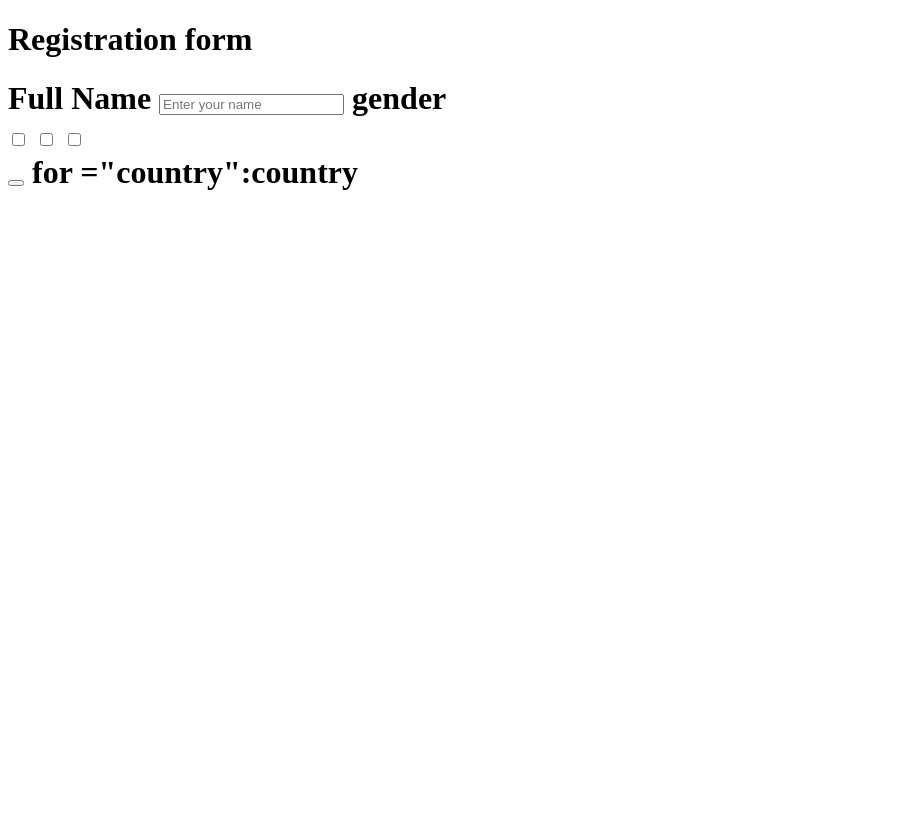
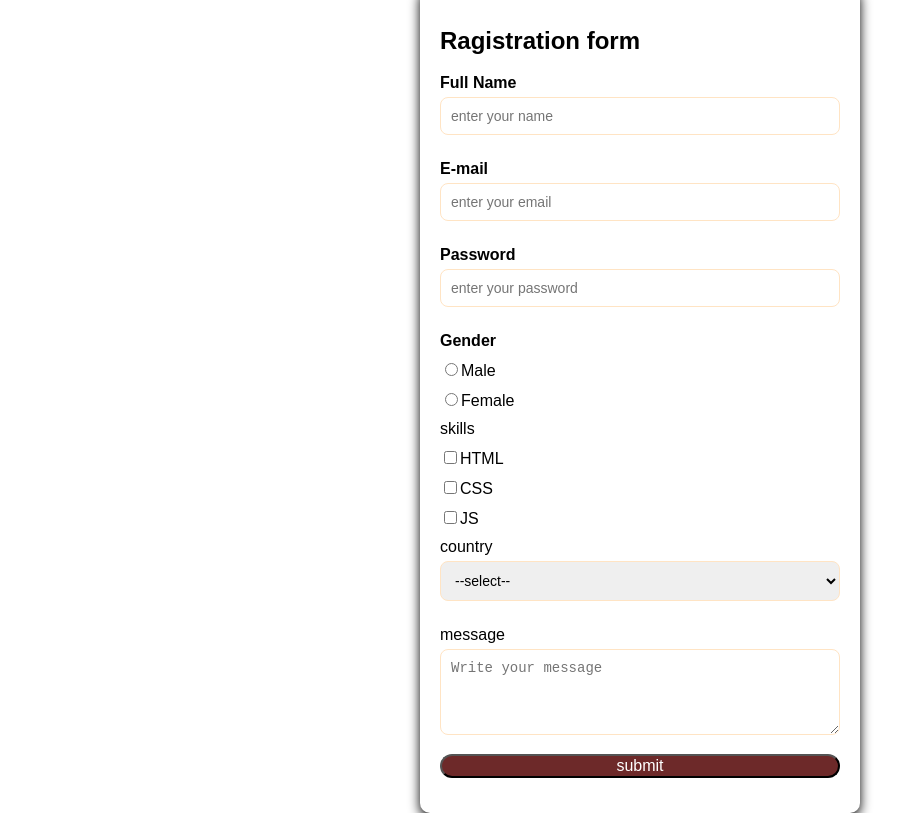
Before and after one commit to ashnaSingh-q/fsd_ashna311-, a plain HTML site: page Form/form.html in a window 1280 px wide. Shown: the whole page, without its empty margins (0-924 px from the left). Drawn offline with Linux system fonts and the light colour scheme.

Commit message:
first commit

```diff
--- a/Form/form.css
+++ b/Form/form.css
@@ -0,0 +1,58 @@
+
+body{
+    font-family: Arial, Helvetica, sans-serif;
+    background:scroll;
+   display: flex;
+   justify-content: center;
+   align-items: center;
+   height: 100vh;
+   margin: 0;
+}
+.form-container{
+    background: #fff;
+    padding: 20px;
+    border-radius: 10px;
+    box-shadow: 0 4px 12px rgba(0,0,0,1);
+    width: 400px;
+
+
+}
+label{
+    display: block;
+    margin: 10px 0 5px;
+    font-weight: bold;
+}
+input[type="text"],input[type="e-mail"],input[type="password"],select,textarea{
+font-size:14px;
+border-radius: 8px;
+box-sizing:border-box;
+border: 1px solid bisque;
+margin-bottom:15px;
+padding: 10px;
+width: 100%;
+}
+.radio-group,.checkbox-group{
+    margin-bottom: 15px;
+}
+.radio-group label,.checkbox-group label{
+    font-weight: normal;
+    margin-right: 15px;
+
+}
+textarea{
+    resize: vertical;
+}
+button:hover{
+    background-color: rgb(131, 125, 144);
+}
+button{
+
+    width: 100%;
+    border-radius: 12px;
+    background: #6d2929;
+    color: #fff;
+    font-size: 16px;
+    cursor:pointer;
+    transition: background-color 0.3s easer;
+
+}
--- a/Form/form.html
+++ b/Form/form.html
@@ -7,19 +7,52 @@
     <link rel="stylesheet" href="form.css">
 </head>
 <body>
-    <div class="form-container">
-        <h1> Registration form <h1>
-            <form>
-                <label for="name">Full Name</label>
-                <input type="text" id="name" name="name" placeholder="Enter your name" required="passwaord" </form>
-                <label>gender</label>
-                <div class="radio group">
+<div class="form-container">
 
-                    <label><input type="checkbox" name="skills" value="html"></label>
-                    <label><input type="checkbox" name="skills" value="css"></label>
-                    <label><input type="checkbox" name="skills" value="css"></label>
-                </div>
-                <button type ="submit"></button>
-    <label> for ="country":country
+<h2>Ragistration form</h2>
+<form>
+
+    <!---name-->
+
+    <label for="name">Full Name</label>
+    <input type="text" id="name" name="name" placeholder="enter your name" required>
+
+    <!--email-->
+     <label for="email">E-mail</label>
+    <input type="text" id="email" name="e-mail" placeholder="enter your email" required>
+
+    <label for="password">Password</label>
+    <input type="password" id="password" name="password" placeholder="enter your password" required>
+    <!--Gender (Radio button)-->
+    <label>Gender</label>
+    <div class="radio-group">
+        <label><input type="radio" name="gender" value="Male" >Male</label>
+        <label><input type="radio" name="gender" value="Male" >Female</label>
+
+ <!--skills-->
+    <label>skills</label>
+    <div class="checkbox-group">
+        <label for=""><input type="checkbox" name="skills" value="HTML" >HTML</label>
+         <label for=""><input type="checkbox" name="skills" value="CSS" >CSS</label>
+          <label for=""><input type="checkbox" name="skills" value="JS" >JS</label>
+<!--COUNTRY-->
+    <label for="country">country</label>
+    <select name="country" id="country">
+        <option value="">--select--</option>
+        <option value="india">india</option>
+        <option value="usa">usa</option>
+    </select>
+    <div>
+        <label for="message">message</label>
+        <textarea name="message" id="message" rows="4" placeholder="Write your message"></textarea>
+    </div>
+
+    <button>submit</button>
+
+    </div>
+    </label>
+</form>
+
+ </div>
 </body>
 </html>
```
Also changed, not shown: index.html (+17 -6 lines).
